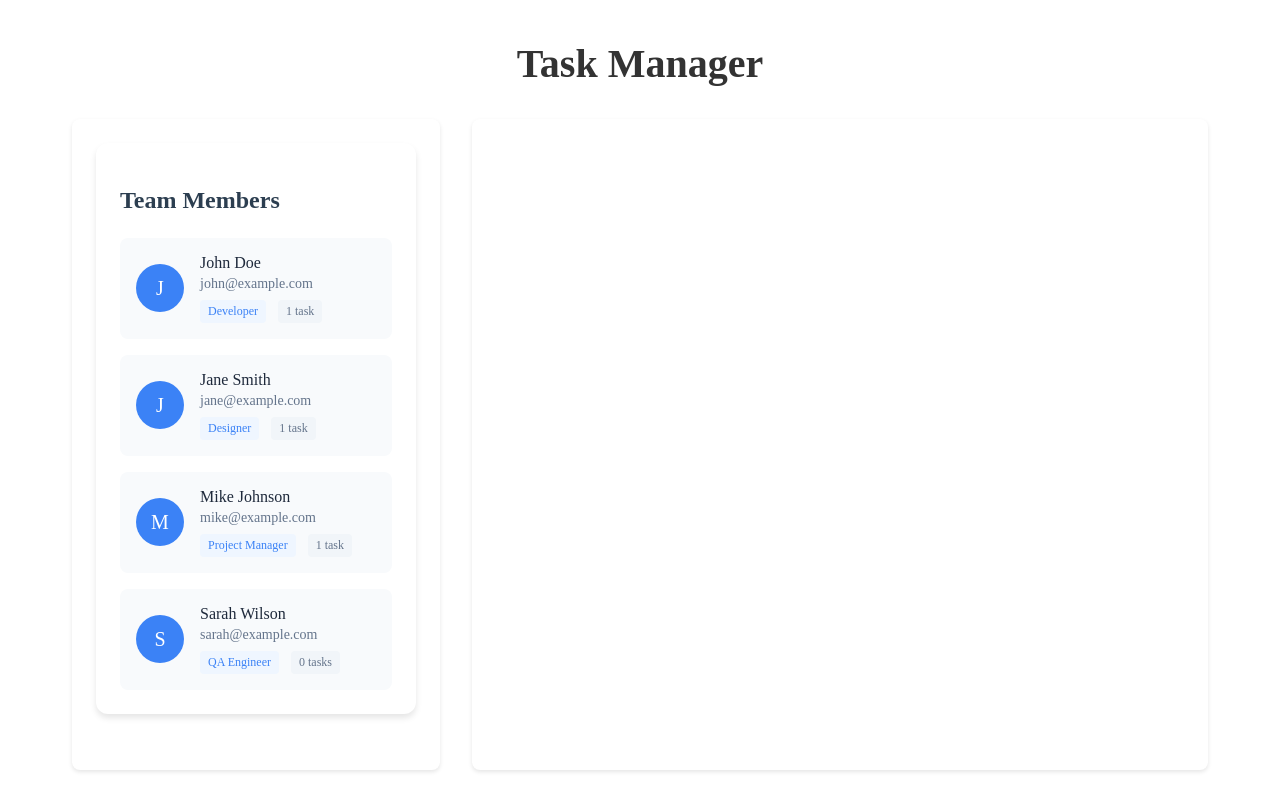
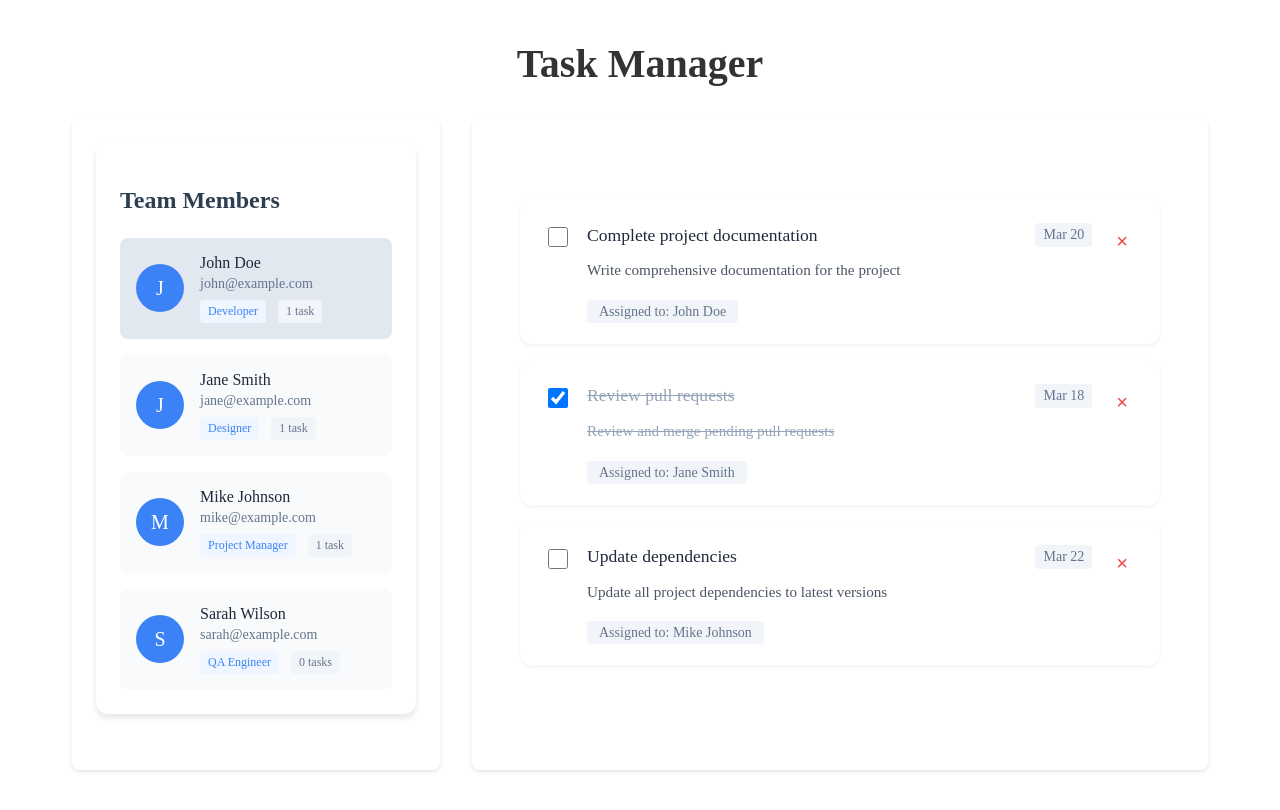
Before and after one commit to otolol/routing_demo, an Angular app: page /users/1 in a window 1280 px wide. Before the commit this address led to /. Built offline with nearby package versions, Linux system fonts and the light colour scheme.

Commit message:
setup dynamic route.

```diff
--- a/src/app/app.routes.ts
+++ b/src/app/app.routes.ts
@@ -9,7 +9,11 @@ export const routes: Routes = [
     component: NoTaskComponent,
   },
   {
-    path: 'tasks', //<domain>/tasks
+    path: 'users/:userId', //<domain>/users/<uid>
     component: TaskListComponent
   }
+  // {
+  //   path: 'tasks', //<domain>/tasks
+  //   component: TaskListComponent
+  // }
 ]
--- a/src/app/users/user-card/user-card.component.html
+++ b/src/app/users/user-card/user-card.component.html
@@ -1,4 +1,4 @@
-<a routerLink="/tasks" class="user-card" routerLinkActive="selected">
+<a [routerLink]="['users', user.id]" class="user-card" routerLinkActive="selected">
   <div class="user-avatar">
     {{ user.name.charAt(0) }}
   </div>
```
